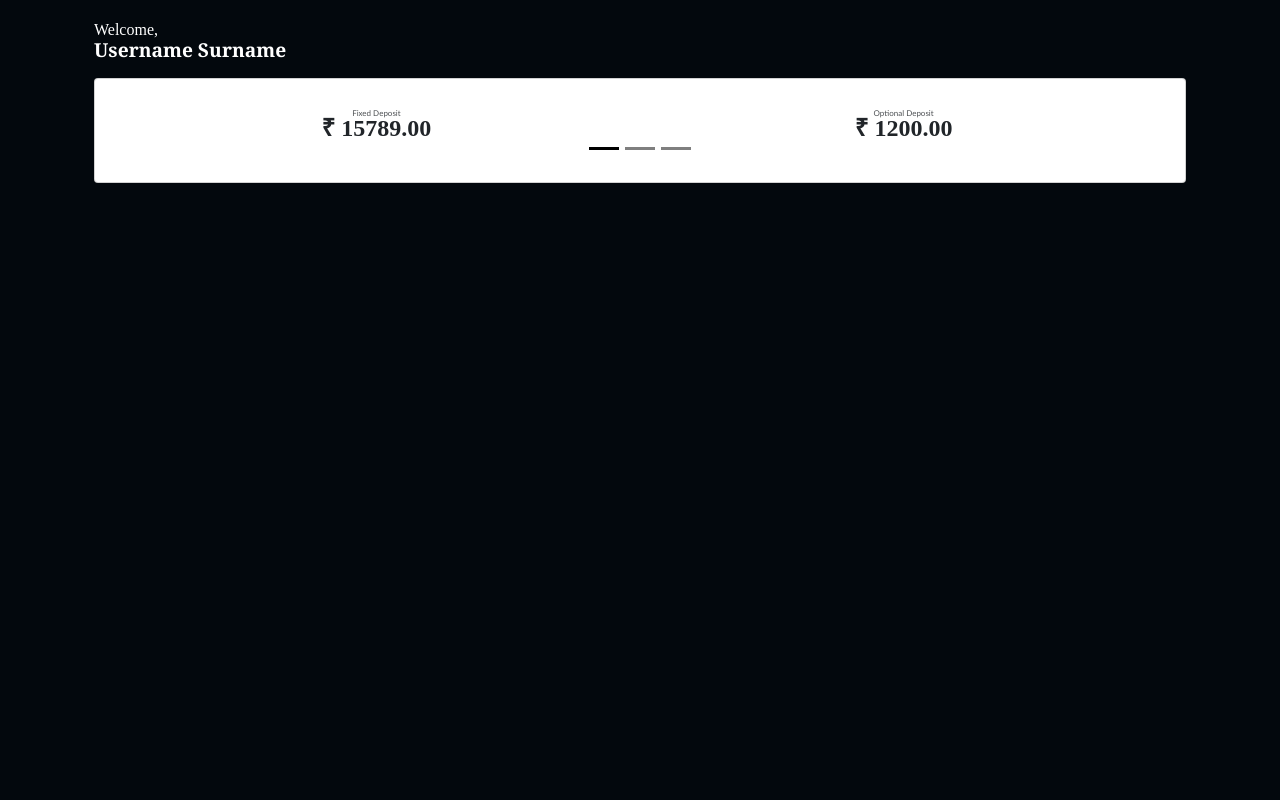
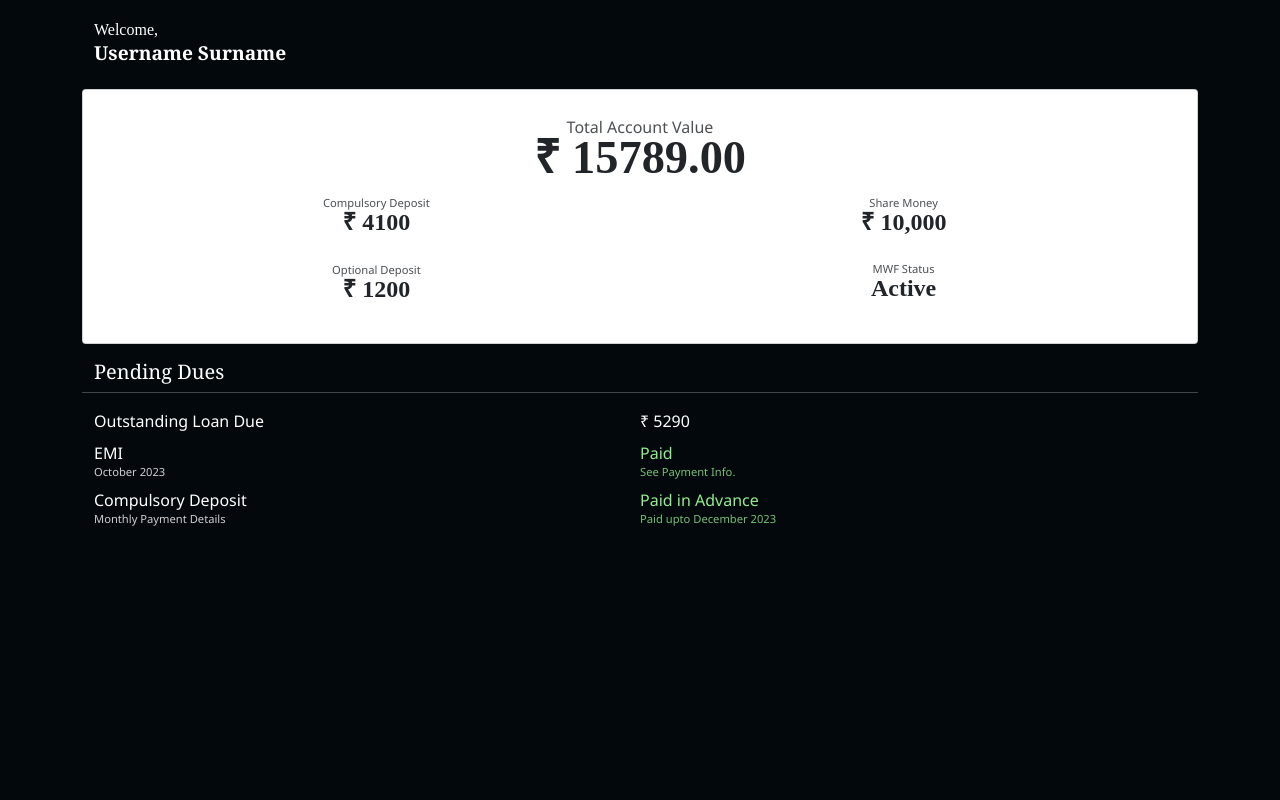
Before and after one commit to Vishesh1060/nvumnghome1, a PHP site: page /secure/home.html in a window 1280 px wide. Run offline with PHP 8.4, Linux system fonts and the light colour scheme; some web fonts are replaced.

Commit message:
CarouselRemoved+DesignChanges

```diff
--- a/secure/home.html
+++ b/secure/home.html
@@ -19,59 +19,67 @@
                     <p class="specialkeytext">Username Surname</p>
                 </div>
             </div>
-            <div class="row py-3">
-                <div class="col">
+            <div class="row pt-4">
                 <div class="card border-1 rounded-1">
                     <div class="card-body">
-                            <div id="carouselkeyfunds" class="carousel carousel-dark slide mb-6 pointer-event" data-bs-ride="#carouselkeyfunds">
-                                <div class="carousel-inner">
-                                    <div class="carousel-item">
+                        <div class="row px-2 pt-2 text-center">
+                            <div class="col p-0">
+                                <p class="xltext followup">Total Account Value</p>
+                                <p class="xltext poptext">₹ 15789.00</p>
+                            </div>
+                        </div>
                         <div class="row px-2 py-2 pb-3 text-center">
                             <div class="col p-0">
-                                                <p class="followup">Total Account Value</p>
-                                                <p class="poptext">₹ 15789.00</p>
+                                <p class="followup">Compulsory Deposit</p>
+                                <p class="poptext">₹ 4100</p>
                             </div>
                             <div class="col p-0">
-                                                <p class="followup">Compulsory Deposit</p>
-                                                <p class="poptext">₹ 1200.00</p>
+                                <p class="followup">Share Money</p>
+                                <p class="poptext">₹ 10,000</p>
                             </div>
                         </div>
-                                    </div>
-                                    <div class="carousel-item">
                         <div class="row px-2 py-2 pb-3 text-center">
                             <div class="col p-0">
-                                                <p class="followup">Fixed Deposit</p>
-                                                <p class="poptext">₹ 15789.00</p>
+                                <p class="followup">Optional Deposit</p>
+                                <p class="poptext">₹ 1200</p>
                             </div>
                             <div class="col p-0">
-                                                <p class="followup">Optional Deposit</p>
-                                                <p class="poptext">₹ 1200.00</p>
-                                            </div>
-                                        </div>
-                                    </div>
-                                    <div class="carousel-item active">
-                                        <div class="row px-2 py-2 pb-3 text-center">
-                                            <div class="col p-0">
-                                                <p class="followup">Fixed Deposit</p>
-                                                <p class="poptext">₹ 15789.00</p>
-                                            </div>
-                                            <div class="col p-0">
-                                                <p class="followup">Optional Deposit</p>
-                                                <p class="poptext">₹ 1200.00</p>
-                                            </div>
-                                        </div>
-                                    </div>
-                                </div>
-                                <div class="carousel-indicators">
-                                    <button type="button" data-bs-target="#carouselkeyfunds" data-bs-slide-to="0" class="active" aria-current="true" aria-label="Slide 1"></button>
-                                    <button type="button" data-bs-target="#carouselkeyfunds" data-bs-slide-to="1" aria-label="Slide 2"></button>
-                                    <button type="button" data-bs-target="#carouselkeyfunds" data-bs-slide-to="2" aria-label="Slide 3"></button>
+                                <p class="xstext followup">MWF Status</p>
+                                <p class="poptext">Active</p>
                             </div>
                         </div>
                     </div>
                 </div>
             </div>
+            <div class="row pt-3 text-white">
+                <h5>Pending Dues</h5>
+                <hr>
+                <div class="row">
+                    <div class="col">
+                        <p>Outstanding Loan Due</p>
                     </div>
+                    <div class="col">
+                        <p>₹ 5290</p>
+                    </div>
+                </div>
+                <div class="row pt-2">
+                    <div class="col">
+                        <p class="display">EMI</p><p class="xstext followup">October 2023</p>
+                    </div>
+                    <div class="col">
+                        <p class="text-successful">Paid<p class="text-successful xstext followup" href="#">See Payment Info.</p></p>
+                    </div>
+                </div>
+                <div class="row pt-2">
+                    <div class="col">
+                        <p class="display">Compulsory Deposit</p><p class="xstext followup">Monthly Payment Details</p>
+                    </div>
+                    <div class="col">
+                        <p class="text-successful">Paid in Advance<p class="text-successful xstext followup" href="#">Paid upto December 2023</p></p>
+                    </div>
+                </div>
+            </div>
+
     </div>
 </div>
 
--- a/secure/style/App.css
+++ b/secure/style/App.css
@@ -24,10 +24,10 @@ body{
     margin-bottom: 0.3rem;
 }
 .followup{
-    font-family: "calibri","Verdana","Arial Narrow";
+    font-family: "Segoe UI","Calibri","Verdana","Arial Narrow";
     opacity: 80%;
-    font-size: 0.5rem;
-    line-height: 0.5rem;
+    font-size: 0.7rem;
+    line-height: 1rem;
 }
 .keytext{
     font-family: "Playfair Display","Times New Roman", serif !important;
@@ -39,7 +39,7 @@ body{
     color:white;
     font-weight: lighter;
     margin: 0;
-    margin-bottom: 3px;
+    margin-bottom: 6px;
 }
 .specialkeytext{
     font-family: "Playfair Display", Georgia, "Times New Roman", serif !important;
@@ -51,8 +51,23 @@ body{
     text-decoration: solid white;
     margin: 0;
 }
+.xltext.poptext{
+    font-size: 2.9rem;
+    line-height: 3rem;
+}
+.xltext.followup{
+    font-size: 1rem;
+    line-height: 0.9rem;
+}
+.xstext.followup{
+    font-size: 0.7rem;
+    line-height: 0.9rem;
+}
 .base{
     background: rgb(3,8,13);
     width: 100vw;
     height: 100vh;
 }
+.text-successful{
+    color:lightgreen !important;
+}
```
Lines whose indentation alone changed are shown as unchanged.
